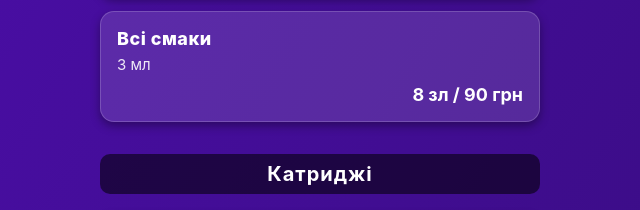
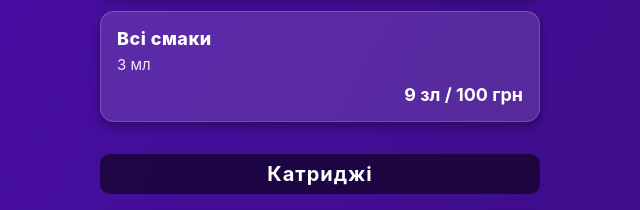
Before and after one commit to xdddxw/liquid_br, a plain HTML site: page index.html in a window 1280 px wide. Shown: the part 1939-2149 px from the top of the page, 320-960 px from the left. Drawn offline with Linux system fonts and the light colour scheme; a script that the page names is missing.

Commit message:
Update index.html

```diff
--- a/index.html
+++ b/index.html
@@ -111,7 +111,7 @@
   <div class="card">
       <div class="card-name">Всі смаки</div>
       <div class="card-desc">3 мл</div>
-      <div class="card-price">8 зл / 90 грн</div>
+      <div class="card-price">9 зл / 100 грн</div>
   </div>
 
 
```
